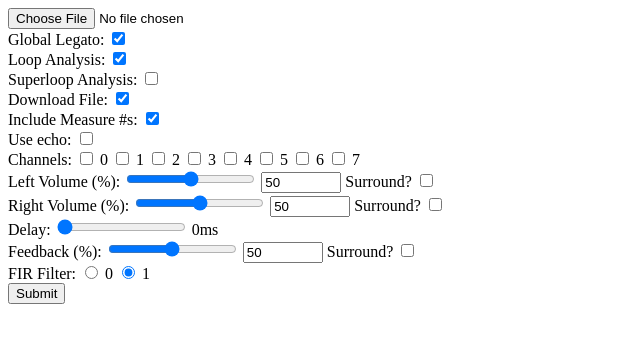
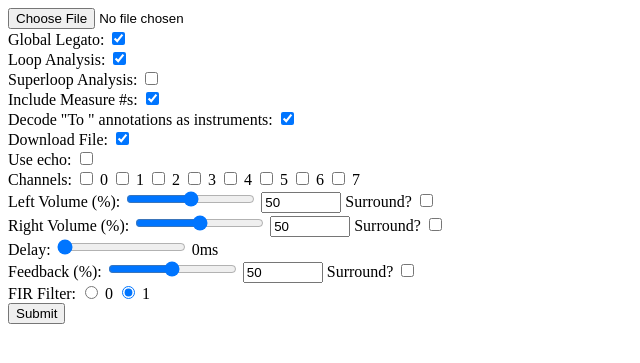
Before and after one commit to com-posers-pit/smw_music, a Python web app: template webserver/templates/upload.html in a window 1280 px wide. Shown: the top 363 px of the page, without its empty margins (0-640 px from the left). Run offline with Jinja, Linux system fonts and the light colour scheme; the template is opened without the code that fills it, so the values that code supplies are empty.

Commit message:
Add instrument decoding to web UI

```diff
--- a/webserver/templates/upload.html
+++ b/webserver/templates/upload.html
@@ -23,11 +23,14 @@ SPDX-License-Identifier: AGPL-3.0-only
         Superloop Analysis:
         <input type="checkbox" name="superloop_analysis"><br />
 
+        Include Measure #s:
+        <input type="checkbox" checked="1" name="measure_numbers"><br />
+
+        Decode "To " annotations as instruments:
+        <input type="checkbox" checked="1" name="instrument_to_annotations"><br />
+
         Download File:
         <input type="checkbox" checked="1" name="download_file"><br />
-
-        Include Measure #s:
-        <input type="checkbox" checked="1" name="measure_numbers"><br />
       </div>
 
       <div>
```
Also changed, not shown: 1 other file.
